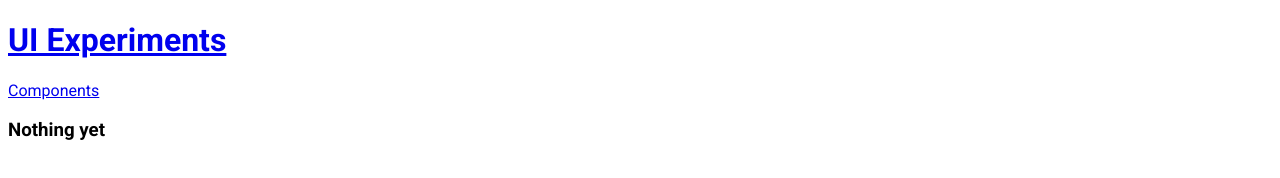
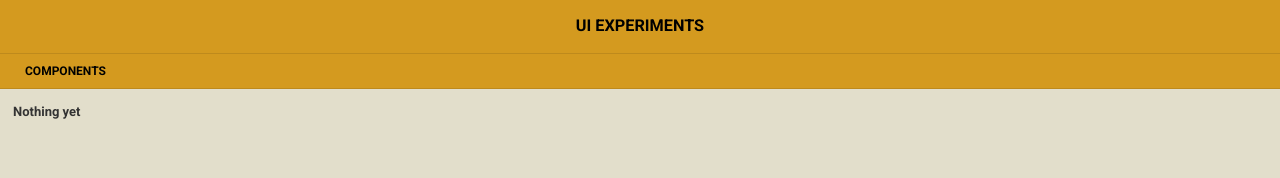
Before and after one commit to arunjit/ui-experiments, a plain HTML site: page html5/index.html in a window 1280 px wide. Drawn offline with Linux system fonts and the light colour scheme.

Commit message:
more styles

```diff
--- a/html5/index.html
+++ b/html5/index.html
@@ -9,9 +9,9 @@
   <script src="ng/angular-route.js"></script>
 </head>
 <body ng-app="index">
-  <header>
+  <header class="pagehead">
     <h1><a href="#/">UI Experiments</a></h1>
-    <nav aj-nav>
+    <nav aj-nav current-class="selected">
       <a aj-nav-item href="#/components">Components</a>
     </nav>
   </header>
--- a/html5/js/components/ctrl-tristatebutton.js
+++ b/html5/js/components/ctrl-tristatebutton.js
@@ -2,5 +2,6 @@
 
 angular.module('components').
 controller('TriStateButton', function() {
-  this.state = null;
+  this.state1 = null;
+  this.state2 = null;
 });
--- a/html5/js/components/dir-tristatebutton.js
+++ b/html5/js/components/dir-tristatebutton.js
@@ -9,18 +9,11 @@ directive('ajTriStateButton', function() {
       '</div>';
 
   var link = function(scope, element, attr, ngModel) {
-    if (ngModel && ngModel.$viewValue != null) {
-      scope.yes = ngModel.$viewValue == true;
-      scope.no = ngModel.$viewValue == false;
-    } else {
-      scope.yes = scope.no = false;
-    }
+    scope.yes = scope.ngModel === true;
+    scope.no = scope.ngModel === false;
 
     var updateModel = function() {
-      if (ngModel) {
-        var value = scope.yes ? true : (scope.no ? false : null);
-        ngModel.$setViewValue(value);
-      }
+      scope.ngModel = scope.yes ? true : (scope.no ? false : null);
     };
 
     scope.toggleYes = function() {
@@ -37,7 +30,7 @@ directive('ajTriStateButton', function() {
   };
 
   return {
-    require: '?ngModel',
+    scope: {ngModel: '='},
     restrict: 'AE',
     template: template,
     replace: true,
--- a/html5/js/index.js
+++ b/html5/js/index.js
@@ -7,4 +7,34 @@ config(function($locationProvider, $routeProvider) {
       when('/', {templateUrl: 'views/home.html'}).
       when('/components', {templateUrl: 'views/components.html'}).
       otherwise({redirectTo: '/'});
-});
+}).
+directive('ajNav', function() {
+  return {
+    restrict: 'A',
+    scope: {'currentClassBind': '@'},
+    controller: function($scope, $attrs) {
+      var currentClass = $scope.currentClassBind || $attrs['currentClass'];
+      this.getCurrentClass = function(value) {
+        return currentClass;
+      };
+    }
+  };
+}).
+directive('ajNavItem', function($rootScope, $location) {
+  return {
+    require: '^ajNav',
+    restrict: 'A',
+    link: function(scope, element, attrs, navCtrl) {
+      var href = element.attr('href') || element.find('a').attr('href');
+      href = href.replace(/^#!?/, '');
+      var className = navCtrl.getCurrentClass() || 'current';
+      $rootScope.$on('$locationChangeSuccess', function(event, current, last) {
+        element.removeClass(className);
+        if ($location.path() === href) {
+          element.addClass(className);
+        }
+      });
+    }
+  };
+});;
+;
--- a/html5/sass/components.scss
+++ b/html5/sass/components.scss
@@ -98,6 +98,14 @@ $buttonMargin: 10px;
 
 // Form fields
 
+.component {
+  background-color: white;
+  margin: 20px;
+  padding: 5px 0 20px 0;
+}
+
+$gutter: 40px;
+
 .field {
   @include display(flex);
   @include align-items(center);
@@ -105,7 +113,7 @@ $buttonMargin: 10px;
   label {
     @include flex(1);
     text-align: right;
-    margin-right: 20px;
+    margin-right: $gutter;
   }
 
   .control {
@@ -114,7 +122,7 @@ $buttonMargin: 10px;
 
   .detail {
     @include flex(2);
-    color: #555;
+    color: #777;
     font-style: italic;
   }
 }
--- a/html5/sass/index.scss
+++ b/html5/sass/index.scss
@@ -1,6 +1,80 @@
+@import "compass/reset";
 @import "bourbon/bourbon";
 @import "flex-box";
 
+html, body {
+  width: 100%; height: 100%;
+}
+
+// Colors:
+$body: #333;
+$bodyBg: #e2decb;
+$header: black;
+$headerBg: #d49a1f;
+$nav: black;
+$navBg: $headerBg;
+$navSelected: #333;
+$navSelectedBg: darken($headerBg, 5%); // #f0b255;
+$navBorder: $navSelectedBg;
+
 body {
-  font-family: "Roboto";
+  background-color: $bodyBg;
+  color: $body;
+  font-family: "Roboto", sans-serif;
+  font-size: 13px;
+  line-height: 20px;
 }
+
+// Sizing
+$lrPadding: 20px;
+$navLinkPadding: 5px;
+
+.pagehead {
+  border-bottom: 1px solid $navBorder;
+
+  a {
+    color: inherit;
+  }
+
+  h1 {
+    background-color: $headerBg;
+    color: $header;
+    font-size: 1.25em;
+    padding: 1em 0;
+    text-align: center;
+    text-transform: uppercase;
+  }
+
+  nav {
+    @include display(flex);
+    background-color: $navBg;
+    border-top: 1px solid $navBorder;
+    color: $nav;
+    font-size: 12px;
+    font-weight: 700;
+    line-height: 24px;
+    padding: 0 $lrPadding;
+    text-transform: uppercase;
+
+    a {
+      padding: $navLinkPadding;
+
+      &.selected {
+        background-color: $navSelectedBg;
+        color: $navSelected;
+      }
+    }
+  }
+}
+
+a {
+  text-decoration: none;
+}
+
+h1, h2, h3 {
+  font-weight: 700;
+  padding: 1em;
+}
+h4, h5, h6 {
+  font-weight: 500;
+}
```
Also changed, not shown: html5/views/components.html (+8 -5 lines), html5/css/components.css, html5/css/index.css.
